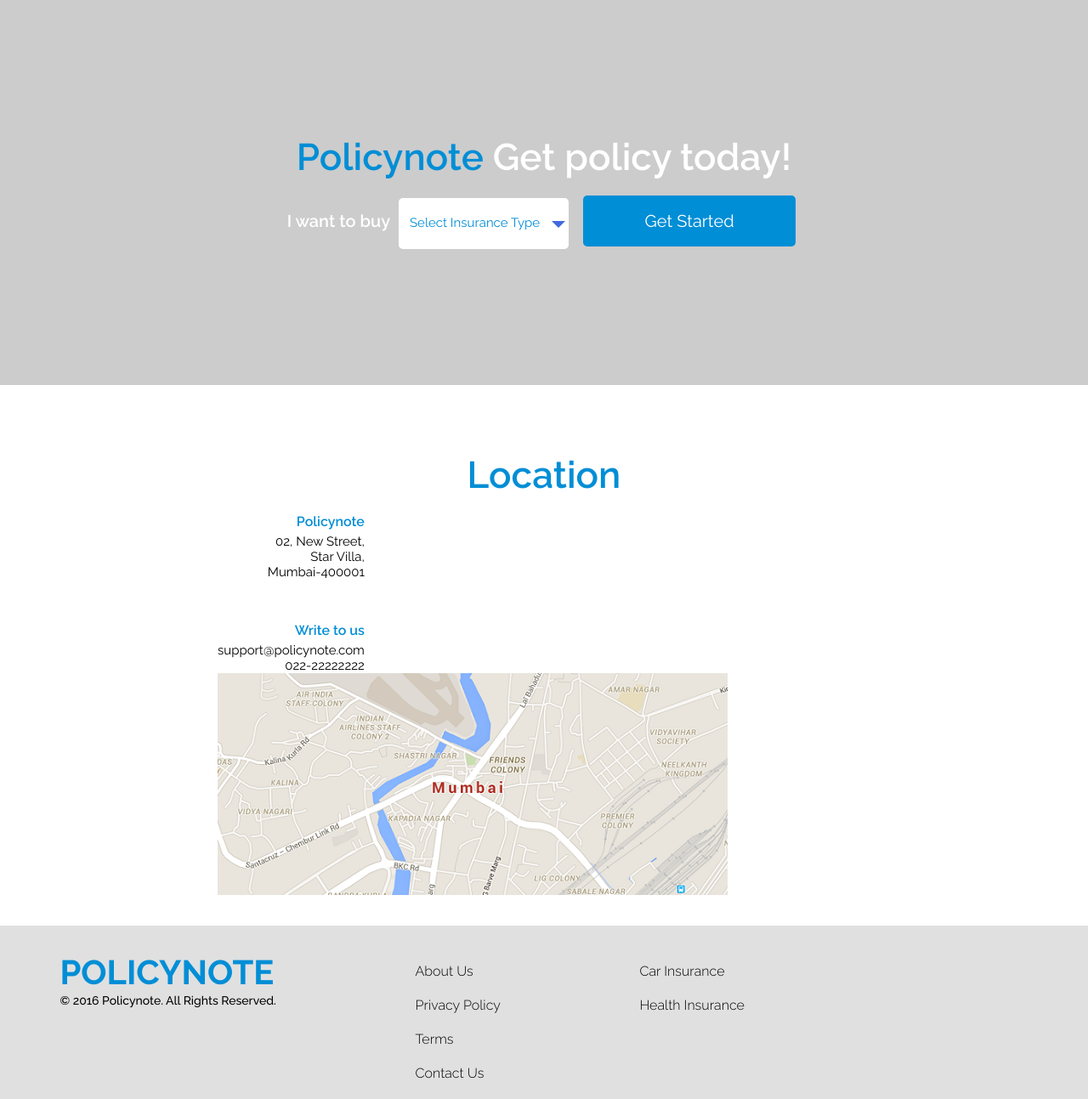
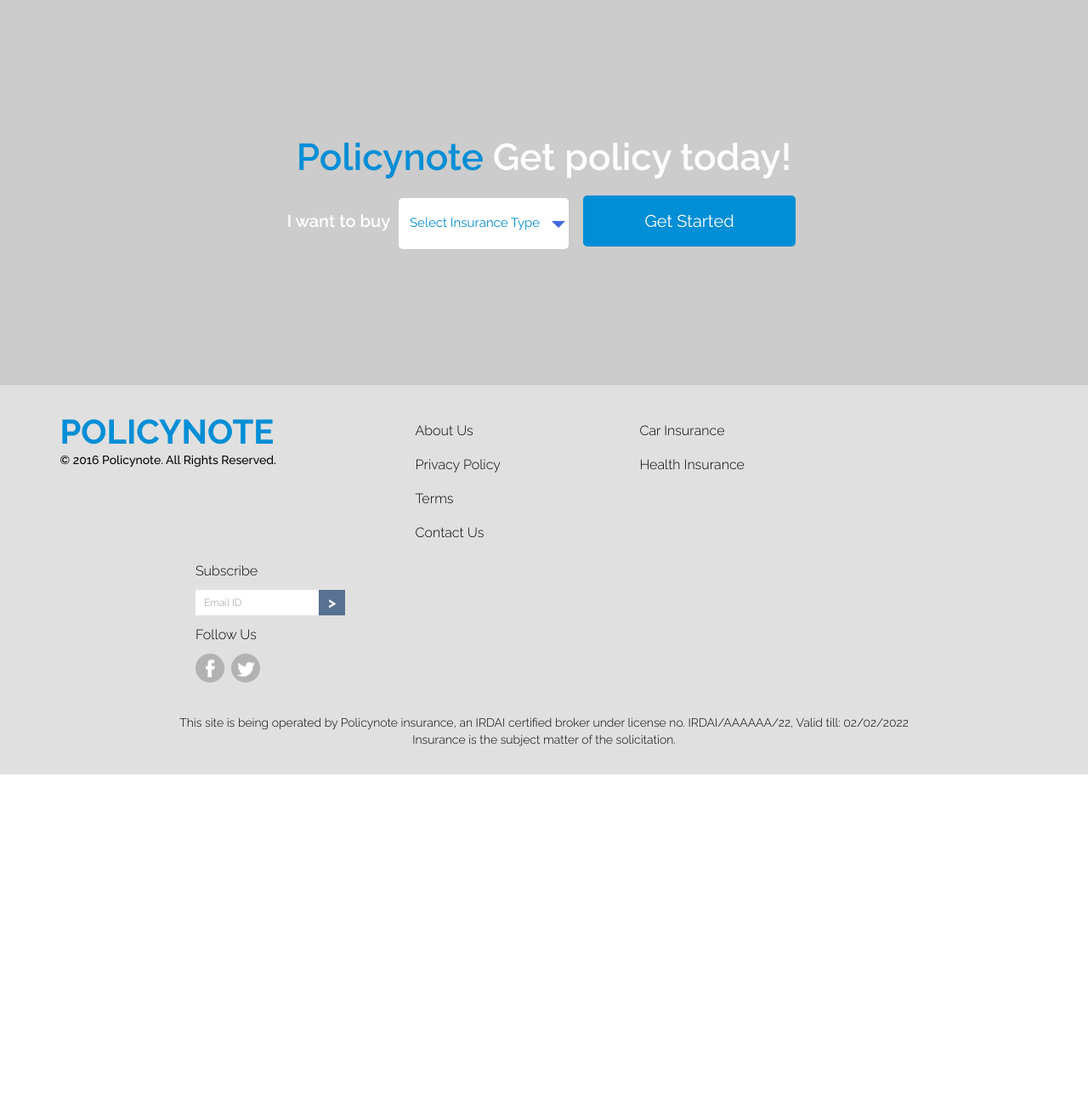
Before and after one commit to kishor-cosmodea/policynote, a PHP site: page /about-us.php in a window 1280 px wide. Shown: the part 1472-2765 px from the top of the page at 85% size. After the commit the page ends 2383 px from the top, so only its background shows below. Run offline with PHP 8.4, Linux system fonts and the light colour scheme; some libraries are stand-ins or nearby versions.

Commit message:
#41 Updated pages

```diff
--- a/about-us.php
+++ b/about-us.php
@@ -47,26 +47,6 @@ include("header.php");
 		</div>
 	</div>
 
-	<div class="about-cont">
-		<div class="wrap-cont">
-			<div>
-				<h2>Location</h2>
-			</div>
-			<div class="about-street">
-				<p>Policynote</p>
-				<span>02, New Street,</span>
-				<span>Star Villa,</span>
-				<span>Mumbai-400001</span>
-				<p class="about-us">Write to us</p>
-				<span>support@policynote.com</span>
-				<span>022-22222222</span>
-			</div>
-			<div class="about-add">
-				<img src="assets/images/about-map.png" alt="map">
-			</div>
-		</div>
-	</div>
-
 </div>
 <!-- Content ends here -->
 
--- a/assets/css/style.css
+++ b/assets/css/style.css
@@ -664,6 +664,14 @@ input[type=number]::-webkit-outer-spin-button {
 .car-chk-text,
 .health-chk-text { margin: 10px 0; }
 
+.car-chk-text span,
+.health-chk-text span { cursor: pointer; }
+
+.car-chk-text span:hover,
+.health-chk-text span:hover {
+    color: #008ed6;
+}
+
 .car-chk-cont .car-profile-content,
 .health-chk-cont .health-profile-content { margin: 75px auto 0; }
 
@@ -1273,6 +1281,8 @@ i.car-ct-amt i.fa-inr  {
   text-align: left;
 }
 
+.health-chout-user .health-rb { margin: 15px 0 0 0; }
+
 .car-chout-user input,
 .health-chout-user input {
   width: 40%;
@@ -1499,7 +1509,7 @@ textarea {
 .about-cont { margin: 20px 0 36px 0; }
 
 .about-cont .wrap-cont {
-  width: 60%;
+  width: 50%;
   margin: 80px auto 0;
 }
 
@@ -1510,21 +1520,40 @@ textarea {
 }
 
 .about-cont .about-street {
+  width: 42%;
   margin: 0 20px 0 0;
-  text-align: right;
 }
 
 .about-cont .about-street p {
-  margin: 0 0 5px 0;
-  color: #008ed6;
-  font-weight: 600;
+    margin: 0 0 25px 0;
+    color: #008ed6;
+    font-size: 28px;
+}
+
+.about-cont .about-street div {
+    display: inline-block;
+    vertical-align: top;
+}
+
+.about-cont .about-street > div {
+    margin: 0 7%;}
+
+.about-cont .about-street span img {
+    margin: 0 15% 0 7%;
+    display: inline-block;
 }
 
 .about-cont .about-street p.about-us { margin: 50px 0 5px 0; }
 
 .about-cont .about-street span {
-  font-size: 15px;
-  display: block;
+/*  margin: 10px 0;*/
+    font-size: 15px;
+    font-weight: 600;
+    display: block;
+}
+
+.about-cont .about-street p + span {
+  margin: 10px 0;
 }
 
 .terms-content {
--- a/car-checkout.php
+++ b/car-checkout.php
@@ -9,7 +9,7 @@ include("header.php");
 	<div class="wrapper car-chk-cont">
 		<div class="car-profile-content">
 			<div class="car-chk-text">
-				<span><i class="fa fa-arrow-circle-left fa-lg"></i> Back to Results</span>
+				<span onclick="goBack()"><i class="fa fa-arrow-circle-left fa-lg"></i> Back to Results</span>
 			</div>
 			<div class="car-checkout">
 				<div class="car-ch-ins">
--- a/car-compare.php
+++ b/car-compare.php
@@ -28,7 +28,7 @@ include("header.php");
 		<div class="car-profile-content">
 
 			<div class="car-profile-text">
-				<span>Car Plans</span> <!-- <a href="car-insurance.php" title="Modify Details"><i class="fa fa-cog"></i>Modify Details</a> -->
+				<span>Car</span> <!-- <a href="car-insurance.php" title="Modify Details"><i class="fa fa-cog"></i>Modify Details</a> -->
 			</div>
 			<div class="car-refine">
 				<div class="car-re-data">
--- a/header.php
+++ b/header.php
@@ -59,6 +59,12 @@
     <script src="http://html5shiv.googlecode.com/svn/trunk/html5.js"></script>
     <![endif]-->
 
+    <script>
+        function goBack() {
+            window.history.back();
+        }
+    </script>
+
 </head>
 <body>
     <!-- Header starts here -->
--- a/health-checkout.php
+++ b/health-checkout.php
@@ -9,7 +9,7 @@ include("header.php");
 	<div class="wrapper health-chk-cont">
 		<div class="health-profile-content">
 			<div class="health-chk-text">
-				<span><i class="fa fa-arrow-circle-left fa-lg"></i> Back to Results</span>
+				<span onclick="goBack()"><i class="fa fa-arrow-circle-left fa-lg"></i> Back to Results</span>
 			</div>
 			<div class="health-checkout">
 				<div class="health-ch-ins">
--- a/health-insurance.php
+++ b/health-insurance.php
@@ -30,6 +30,7 @@ include("header.php");
 				<p>
 					<input type="text" name="health-age" maxlength="2" placeholder="Age">
 					<input class="health-pin" type="text" name="health-pin" placeholder="Pincode" maxlength="6">
+					<!-- <p><span><i class="fa fa-plus-circle fa-lg"></i> Add more members</span></p> -->
 				</p>
 				<p class="health-sub-btn">
 					<button class="btn-quote"><a href="health-compare.php">Get Quotes</a></button>
```
Also changed, not shown: contact-us.php (+6 -4 lines), assets/images/about-map.png, assets/images/capture.png (added), assets/images/cont.png (added), assets/images/msg.png (added), assets/images/tele.png (added).
